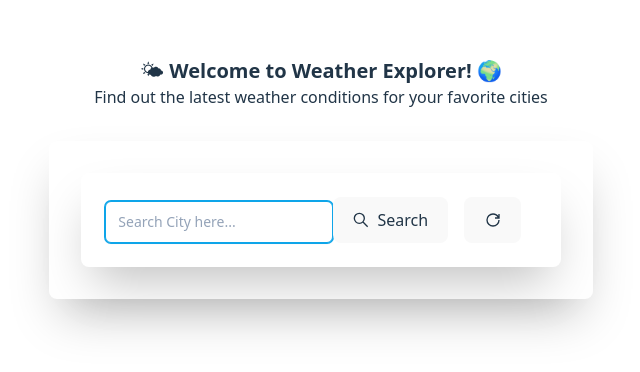
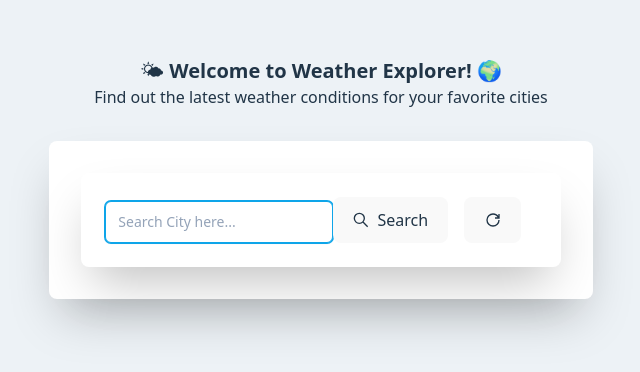
Before and after one commit to jayeann/weather-search, a React (Vite) app: page / in a window 1280 px wide. Shown: the part 222-594 px from the top of the page, without its empty margins (319-959 px from the left). Built offline with nearby package versions, Linux system fonts and the light colour scheme.

Commit message:
change bg of root

```diff
--- a/src/index.css
+++ b/src/index.css
@@ -62,7 +62,7 @@ button:focus-visible {
 @media (prefers-color-scheme: light) {
   :root {
     color: #213547;
-    background-color: #ffffff;
+    background-color: #EDF2F6;
   }
   a:hover {
     color: #747bff;
```
